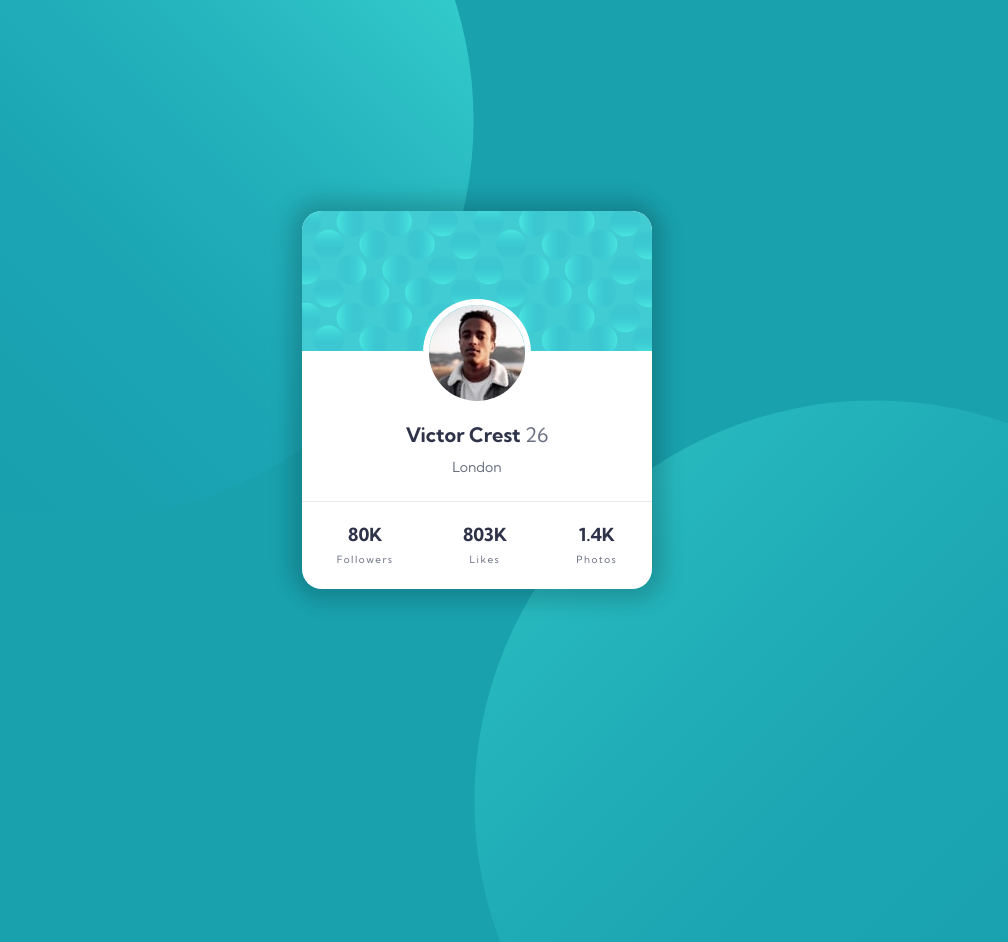
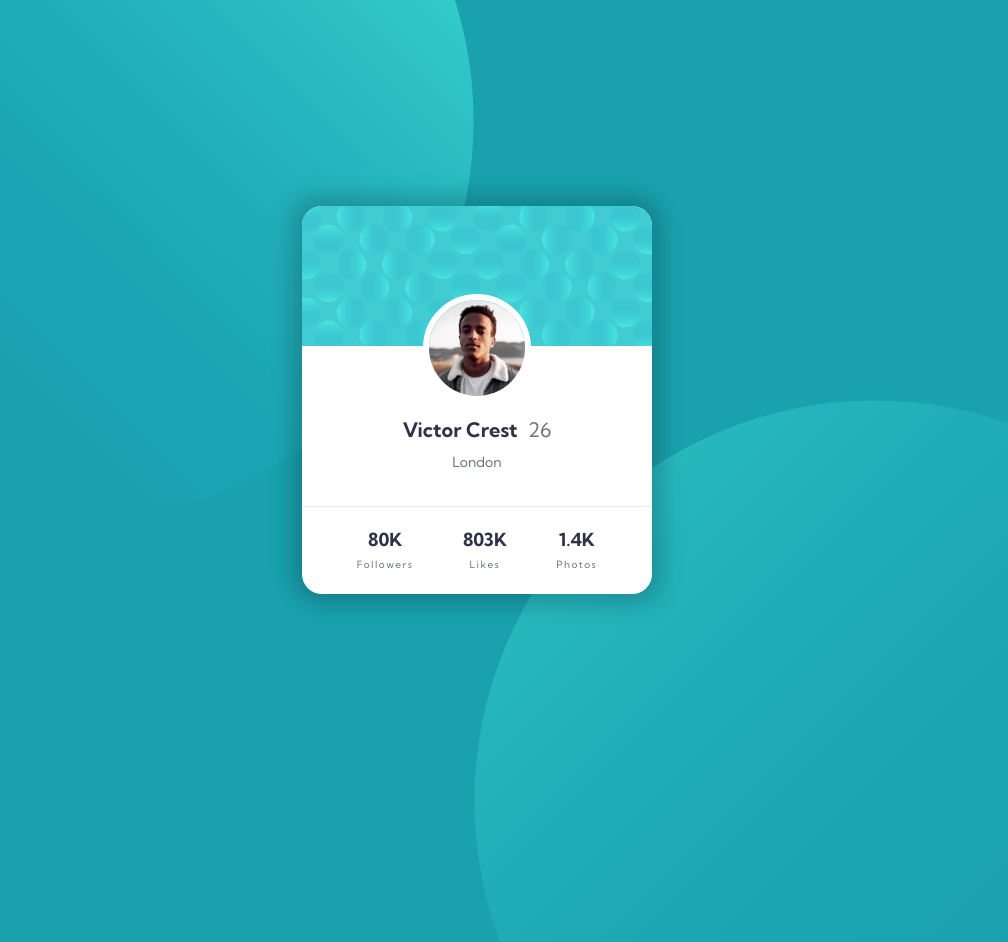
Before and after one commit to ViyanMd/personal-card, a plain HTML site: page index.html in a window 1280 px wide. Shown: the top 942 px of the page, without its empty margins (163-1171 px from the left). Drawn offline with Linux system fonts and the light colour scheme.

Commit message:
Fix position of stat components

```diff
--- a/index.html
+++ b/index.html
@@ -8,7 +8,7 @@
   <link href="https://fonts.googleapis.com/css2?family=Kumbh+Sans:wght@300;400;700&display=swap" rel="stylesheet">
   <link rel="stylesheet" href="styles.css" type="text/css">
   <link rel="stylesheet" href="normalize.css" type="text/css">
-  <title>Frontend Mentor | Profile card component</title>
+  <title>Profile card component</title>
 
 </head>
 
@@ -16,7 +16,8 @@
 
   <div class="gradient-top">
   </div>
-  <div class="gradient-bottom">
+
+  <div class="bottom">
   </div>
 
   <div class="container">
@@ -50,5 +51,7 @@
 
   </div>
 
+
+
 </body>
 </html>
--- a/styles.css
+++ b/styles.css
@@ -11,6 +11,8 @@ body {
   justify-content: center;
   min-height: 100vh;
   overflow: hidden;
+
+  /* position: relative; */
 }
 
 /* MAIN CARD SECTION */
@@ -30,6 +32,7 @@ body {
 
 .personal {
   background-color: #ffffff;
+  padding-bottom: 1em;
 }
 
 .personal .victor {
@@ -46,6 +49,7 @@ h1 {
 h1 span {
   font-weight: 400;
   color: #6b7082;
+  margin-left: 0.3em;
 }
 
 h2 {
@@ -70,6 +74,14 @@ h2 {
   border-top: 1px solid #e8e9ec;
 }
 
+.followers {
+  padding-left: 3rem;
+}
+
+.photos {
+  padding-right: 3rem;
+}
+
 .property {
   display: flex;
   flex-direction: column;
@@ -79,6 +91,7 @@ h2 {
   letter-spacing: 0.15em;
   padding-top: 0.8em;
 }
+/* CIRCLES */
 
 .gradient-top {
   z-index: -10;
@@ -93,7 +106,7 @@ h2 {
   left: -31.5%;
 }
 
-.gradient-bottom {
+.bottom {
   z-index: -10;
   position: absolute;
   background-image: url("images/bg-pattern-bottom.svg");
@@ -104,5 +117,4 @@ h2 {
   height: 100%;
   bottom: -50%;
   right: -31%;
-  overflow: hidden;
 }
```
